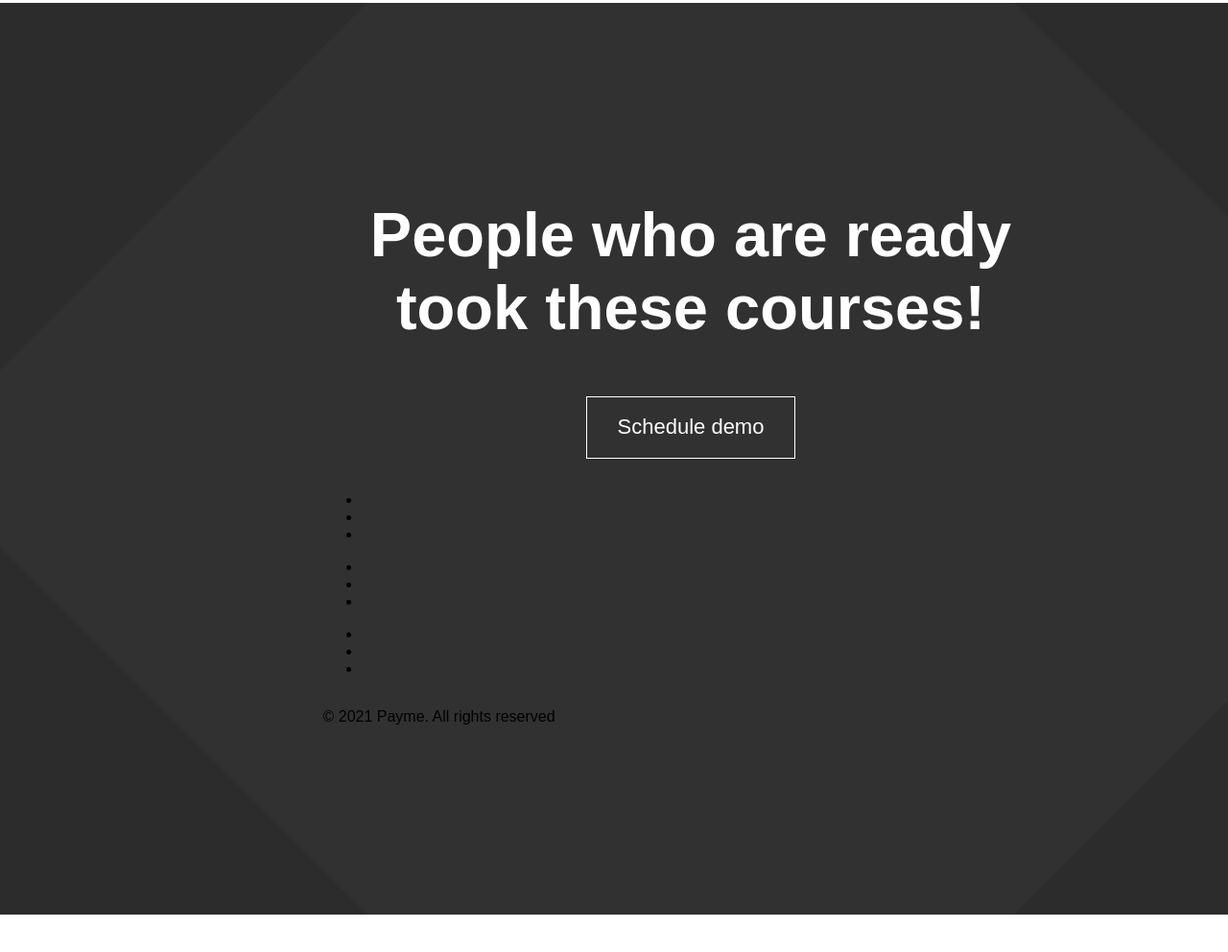
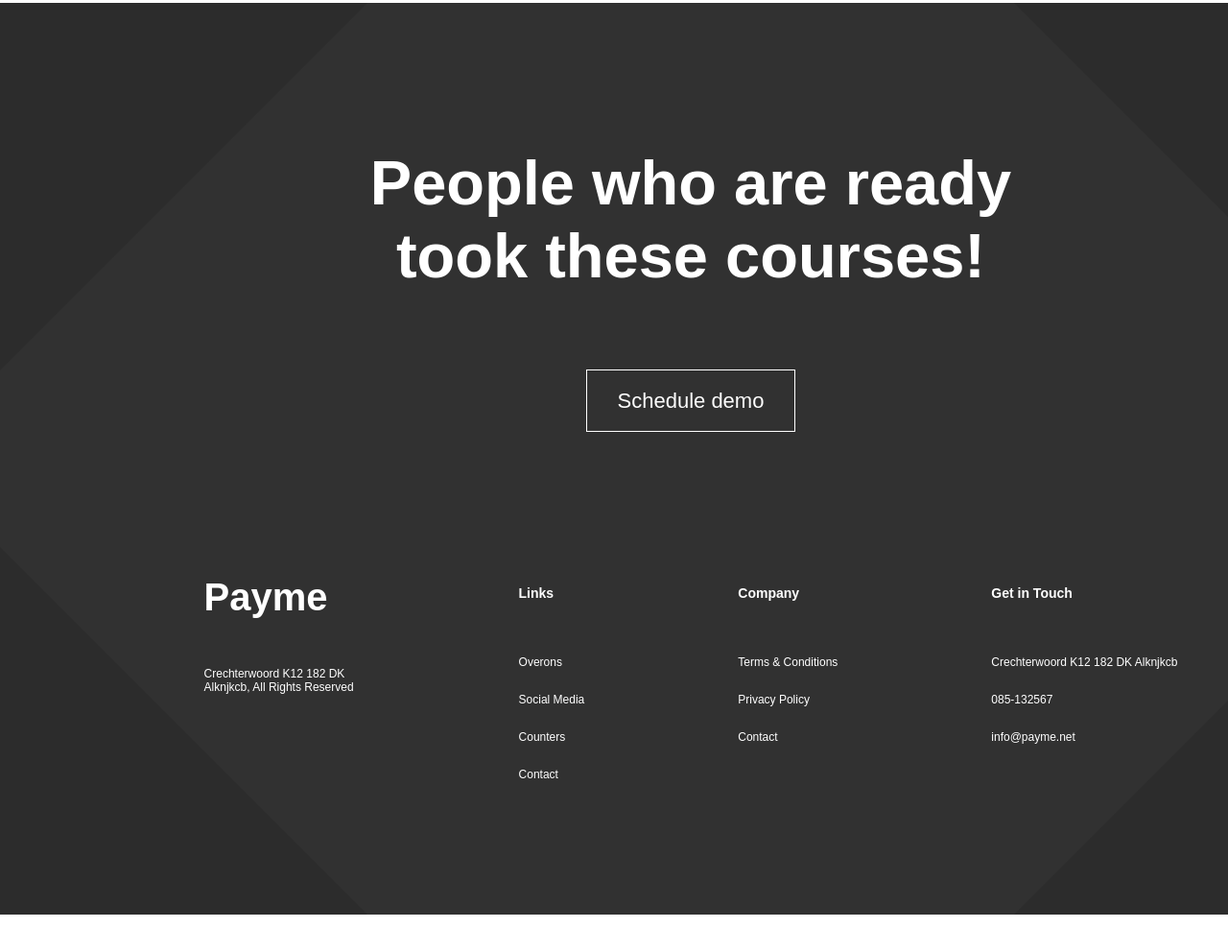
Before and after one commit to z4ffe/freebie-landing, a plain HTML site: page index.html in a window 1280 px wide. Shown: the part 6381-7373 px from the top of the page at 96% size. After the commit the page ends 7334 px from the top, so only its background shows below. Drawn offline with Linux system fonts and the light colour scheme.

Commit message:
feat: final commit

```diff
--- a/css/style.scss
+++ b/css/style.scss
@@ -9,7 +9,7 @@ $maingreen: #25A4AD;
 
 body {
   width: 1440px;
-  margin: 0 auto 100px;
+  margin: 0 auto;
   position: relative;
 }
 
@@ -626,6 +626,7 @@ body {
 
       h2 {
         padding-top: 150px;
+        margin: 0 auto;
         font-size: 65px;
         line-height: 76px;
         width: 767px;
@@ -634,6 +635,7 @@ body {
       }
 
       .footer-content__button {
+        margin-top: 80px;
         font-size: 22px;
         color: #fff;
         width: 218px;
@@ -644,11 +646,78 @@ body {
         align-self: center;
 
         &:hover {
-          color: #D8D8D8;
+          color: $maingreen;
           transition: 0.2s;
-          border-radius: 5px;
+          border: 1.5px solid $maingreen;
+        }
+      }
+    }
 
+    .footer-links {
+      display: flex;
+      justify-content: space-between;
+      margin: 150px auto;
+
+      &__logo {
+        h2 {
+          color: #fff;
+          font-size: 40px;
+          margin: 0;
         }
+
+        p {
+          margin-top: 50px;
+          color: white;
+          width: 168px;
+          height: 30px;
+          font-size: 12px;
+        }
+      }
+
+      &__links {
+        margin-left: 160px;
+        margin-top: 10px;
+
+        p {
+          margin: 0;
+          color: #fff;
+          font-size: 14px;
+          font-weight: 600;
+        }
+
+        ul {
+          list-style: none;
+          padding: 20px 0;
+          color: white;
+          font-size: 12px;
+
+          li {
+            padding-top: 25px;
+
+            a {
+              text-decoration: none;
+              color: #fff;
+              transition: 0.2s;
+
+              &:hover {
+                color: $maingreen;
+                transition: 0.2s;
+              }
+            }
+          }
+        }
+      }
+    }
+
+    .footer-year {
+      display: flex;
+
+      p {
+        margin: 0 auto;
+        font-size: 12px;
+        line-height: 14px;
+        font-feature-settings: 'liga' off;
+        color: #fff;
       }
     }
   }
--- a/index.html
+++ b/index.html
@@ -209,32 +209,33 @@
             <button type="button" class="footer-content__button">Schedule demo</button>
         </div>
         <div class="footer-links">
-            <div class="footer-link__logo">
-                <img src="" alt="">
-                <p></p>
+            <div class="footer-links__logo">
+                <h2>Payme</h2>
+                <p>Crechterwoord K12 182 DK Alknjkcb, All Rights Reserved</p>
             </div>
-            <div class="footer-link__links">
-                <p></p>
+            <div class="footer-links__links">
+                <p>Links</p>
                 <ul>
-                    <li></li>
-                    <li></li>
-                    <li></li>
+                    <li>Overons</li>
+                    <li>Social Media</li>
+                    <li>Counters</li>
+                    <li>Contact</li>
                 </ul>
             </div>
-            <div class="footer-link__company">
-                <p></p>
+            <div class="footer-links__links">
+                <p>Company</p>
                 <ul>
-                    <li></li>
-                    <li></li>
-                    <li></li>
+                    <li>Terms & Conditions</li>
+                    <li>Privacy Policy</li>
+                    <li>Contact</li>
                 </ul>
             </div>
-            <div class="footer-link__get">
-                <p></p>
+            <div class="footer-links__links">
+                <p>Get in Touch</p>
                 <ul>
-                    <li></li>
-                    <li></li>
-                    <li></li>
+                    <li>Crechterwoord K12 182 DK Alknjkcb</li>
+                    <li><a href="tel:085-132567">085-132567</a></li>
+                    <li><a href="mailto: info@payme.net">info@payme.net</a></li>
                 </ul>
             </div>
         </div>
```
Also changed, not shown: css/style.css, 1 other file.
